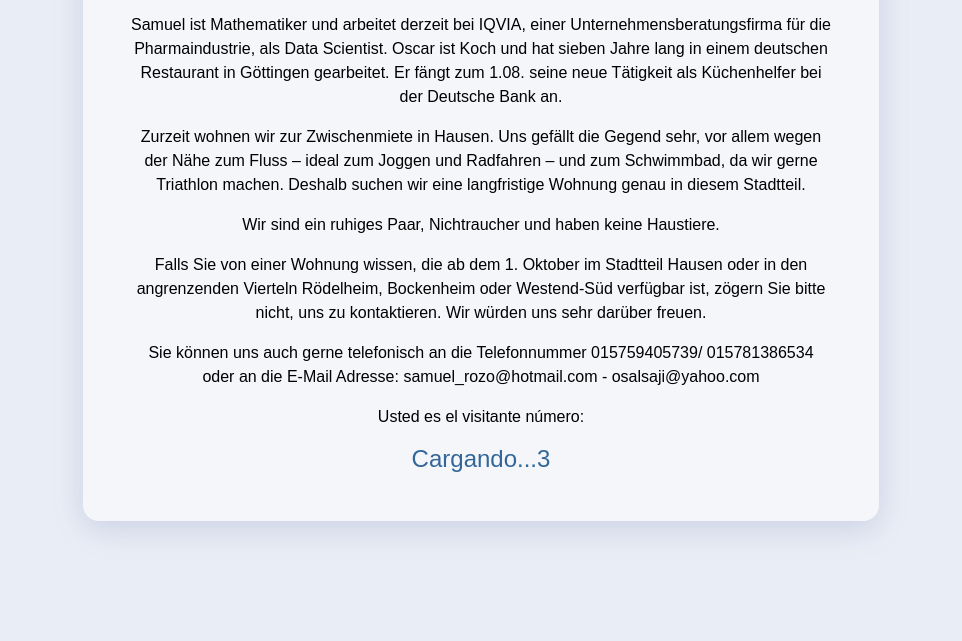
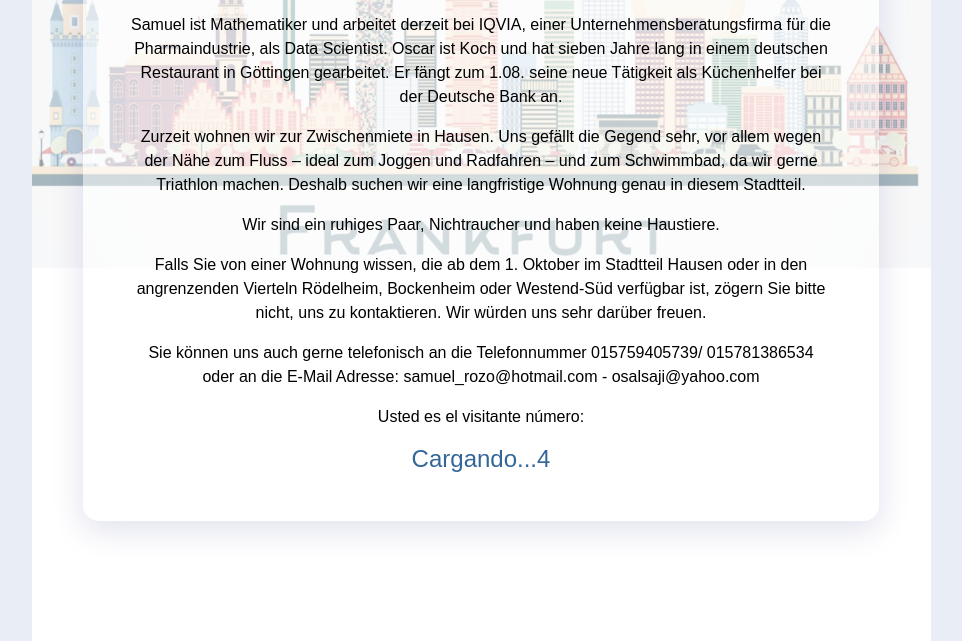
Before and after one commit to Osalsaji/Frankfurt, a plain HTML site: page index.html in a window 1280 px wide. Shown: the part 258-899 px from the top of the page, without its empty margins (159-1121 px from the left). Drawn offline with Linux system fonts and the light colour scheme; no server answers.

Commit message:
Update index.html

```diff
--- a/index.html
+++ b/index.html
@@ -13,6 +13,10 @@ body {
   margin: 0;
   padding: 0;
   background: #e9eef6;
+  background-image: url('img/Ffm_back.png');
+  background-repeat: no-repeat;
+  background-position: bottom center;
+  background-size: contain;
 }
 
 .container {
@@ -79,7 +83,7 @@ ul {
     <P>Falls Sie von einer Wohnung wissen, die ab dem 1. Oktober im Stadtteil Hausen oder in den angrenzenden Vierteln Rödelheim, Bockenheim oder Westend-Süd verfügbar ist, zögern Sie bitte nicht, uns zu kontaktieren. Wir würden uns sehr darüber freuen.</P>
     <P>Sie können uns auch gerne telefonisch an die Telefonnummer 015759405739/ 015781386534 oder an die E-Mail Adresse: samuel_rozo@hotmail.com - osalsaji@yahoo.com</P>
     <P>Usted es el visitante número:</P>
-    <div class="counter" id="visitas">Cargando...3</div>
+    <div class="counter" id="visitas">Cargando...4</div>
   </div>
   <script>
     // Cambia "osalsaji-frankfurt/visitas" por algo único si lo deseas
```
